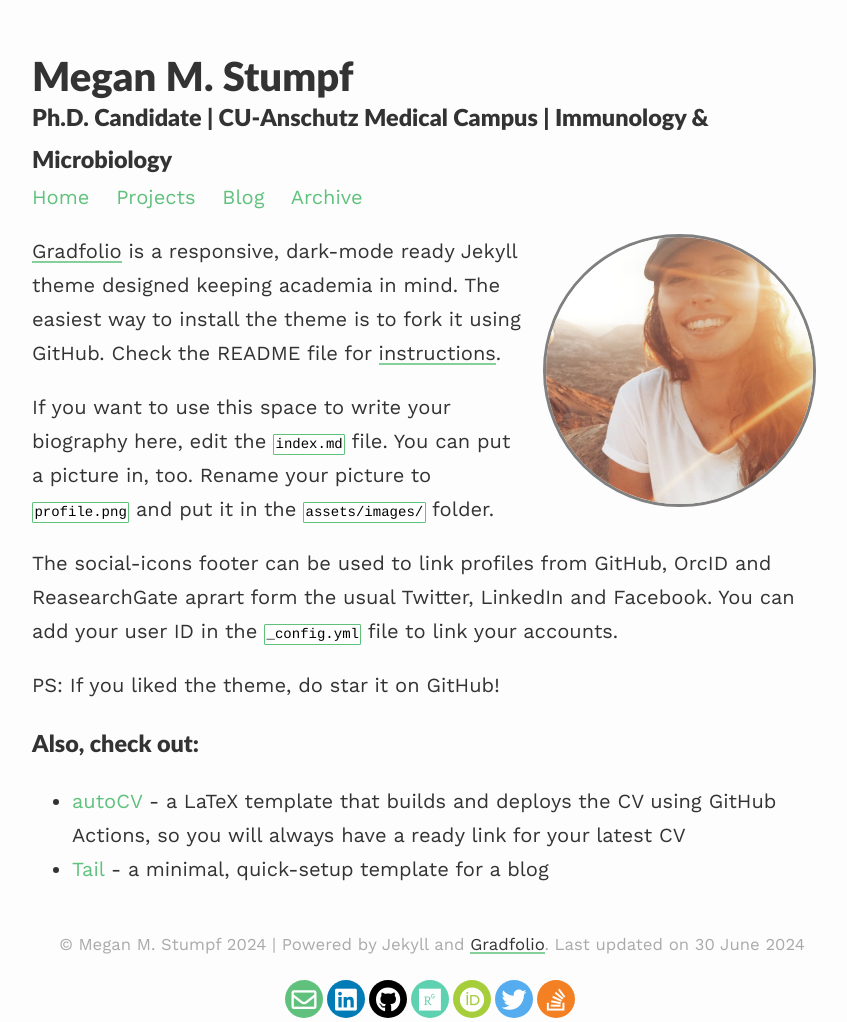
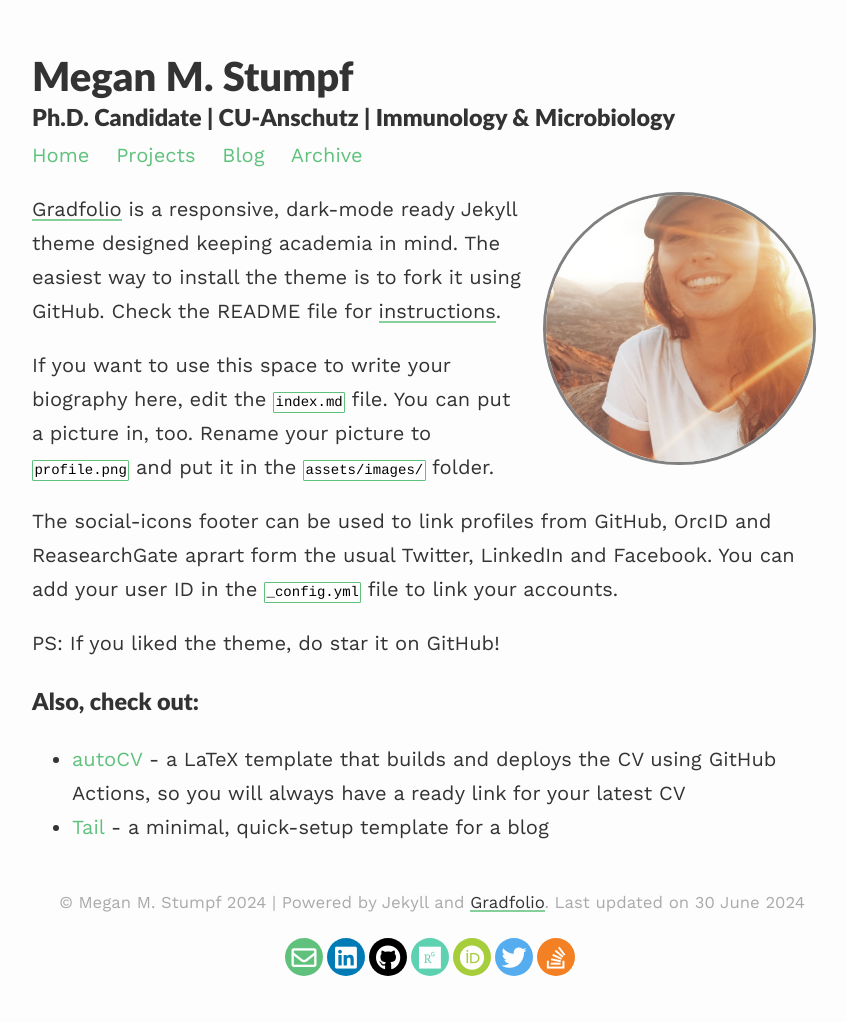
Before and after one commit to meganstumpf/meganstumpf.github.io, a Jekyll site: the page built from index.md, in a window 1280 px wide. Shown: the whole page, without its empty margins (208-1055 px from the left). Built offline with Jekyll 4.4.1, drawn with Linux system fonts in a browser that asks for light colours; nearby versions of some CDN libraries; after the commit the page ends 980 px from its top, so only the background shows below that; some of the changed lines change nothing that is shown.

Commit message:
Update _config.yml

```diff
--- a/_config.yml
+++ b/_config.yml
@@ -1,7 +1,7 @@
-### your site title here
+ ### your site title here
 
 title: Megan M. Stumpf
-description: Ph.D. Candidate | CU-Anschutz Medical Campus | Immunology & Microbiology
+description: Ph.D. Candidate | CU-Anschutz | Immunology & Microbiology
 
 baseurl: "/" #name of GitHub repository
 url: "https://meganstumpf.github.io" #custom url to be used instead of GitHub repository
@@ -13,12 +13,12 @@
 paginate_path: /blog/page:num/
 
 # Social media links in footer
-twitter: "#"
-linkedin: "#"
-stackoverflow: "#"
-github: "#"
-researchgate: "#"
-orcid: "#"
+twitter: "megmstumpf"
+linkedin: "megan-m-stumpf-1bb5508a"
+stackoverflow: "megan-stumpf"
+github: "meganstumpf"
+researchgate: "Megan-Stumpf"
+orcid: "0000-0001-8085-3094"
 
 
 
```
